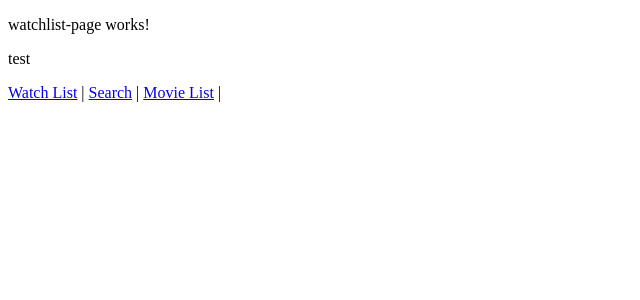
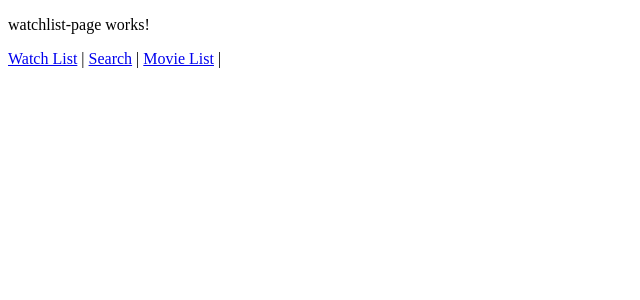
Before and after one commit to kldrivinski/Flick-Fetch, an Angular app: page /watchList in a window 1280 px wide. Shown: the top 300 px of the page, without its empty margins (0-640 px from the left). Built offline with nearby package versions, Linux system fonts and the light colour scheme.

Commit message:
added button

```diff
--- a/src/app/search-criteria/search-criteria.component.html
+++ b/src/app/search-criteria/search-criteria.component.html
@@ -14,4 +14,5 @@
 
 <div *ngFor="let movie of movieList">
   <p>{{ movie.title }}</p>
+  <button>More Info</button>
 </div>
--- a/src/app/watchlist-page/watchlist-page.component.html
+++ b/src/app/watchlist-page/watchlist-page.component.html
@@ -1,2 +1 @@
 <p>watchlist-page works!</p>
-<p>test</p>
```
